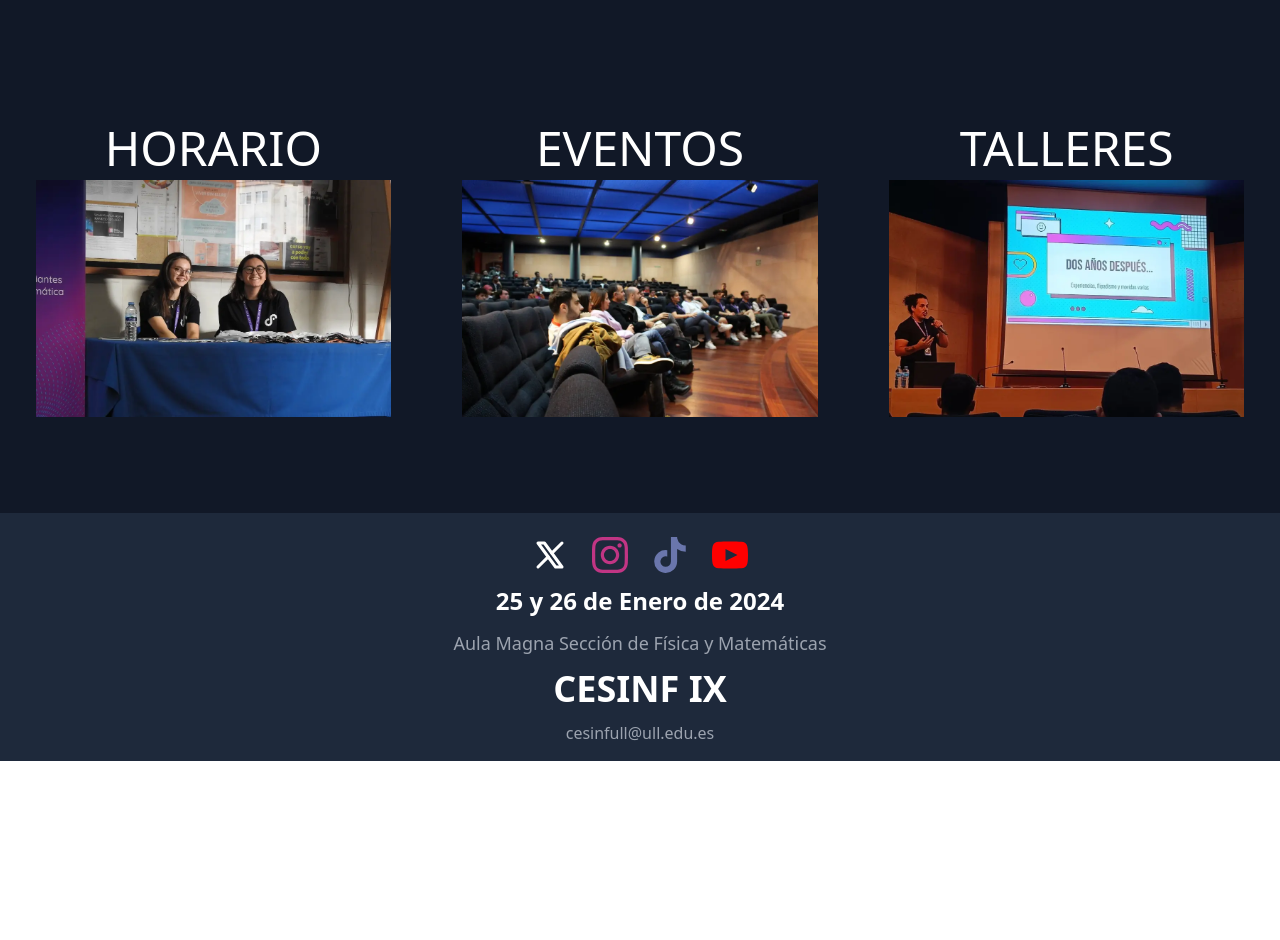
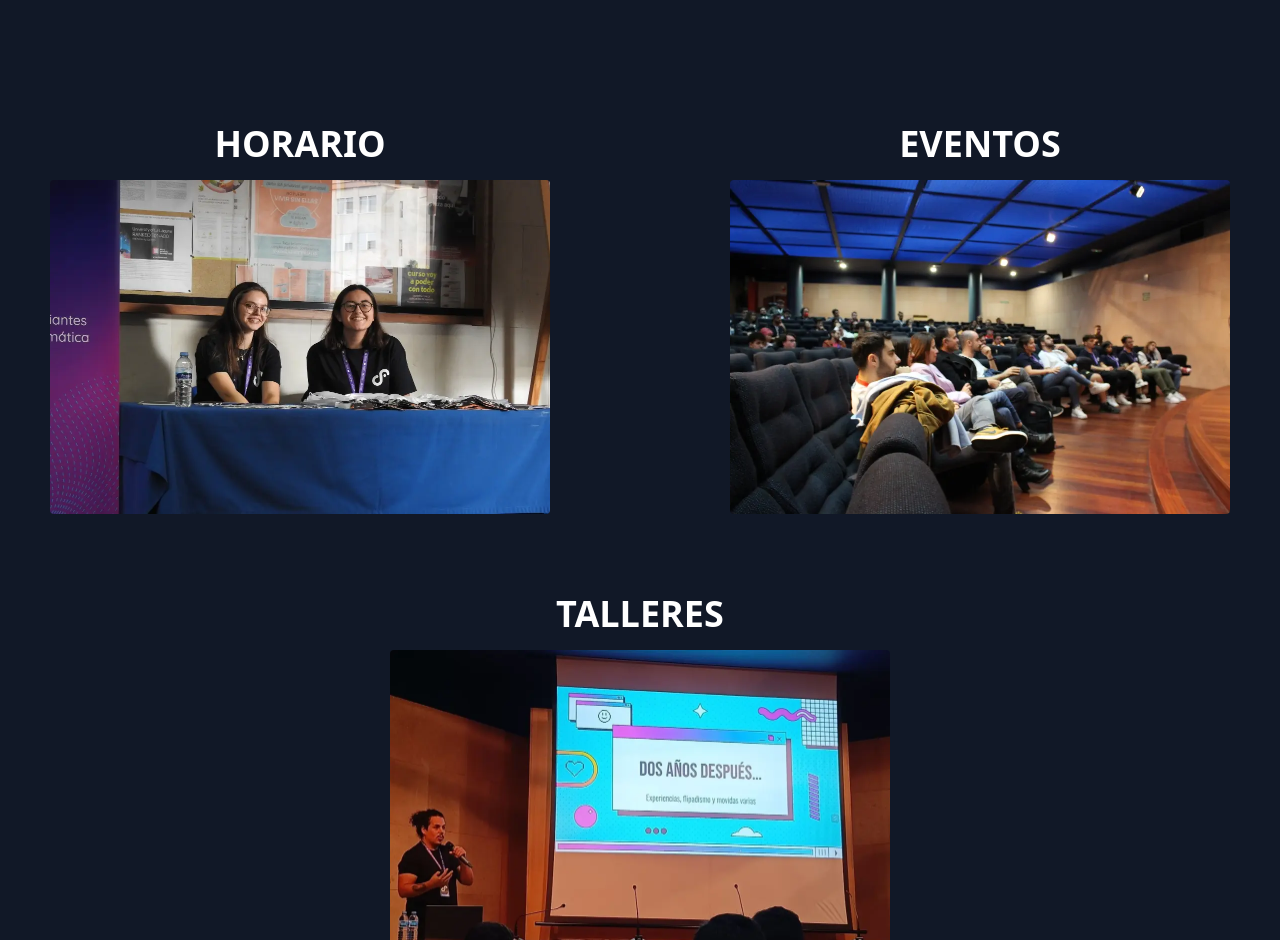
Before and after one commit to CESINFULL/cesinfull.com, a React (Vite) app: page / in a window 1280 px wide. Shown: the part 1860-2800 px from the top of the page. Before the commit the page ends 2621 px from the top, so only its background shows below. Built offline with nearby package versions, Linux system fonts and the light colour scheme.

Commit message:
Refactor the prefooter

```diff
--- a/src/components/MainPageLinks.tsx
+++ b/src/components/MainPageLinks.tsx
@@ -5,37 +5,32 @@ import imgTalleres from '../images/home_link_talleres.webp';
 export default function MainPageLinks() {
   return (
     <>
-      <div className='pb-14 lg:flex lg:place-content-evenly items-center'>
-        <div className='flex flex-col items-center text-center'>
-          <h2 className='text-5xl'>HORARIO</h2>
+      <article className="pb-14 grid grid-cols-1 lg:grid-cols-2 place-items-center gap-20">
+        <section>
+          <h3 className="text-4xl text-center font-bold pb-4">HORARIO</h3>
           <img
-            className='lg:w-10/12 mt-2 mb-10'
+            className="max-w-[370px] max-h-[300px] lg:max-w-[500px] lg:max-h-[400px] rounded"
             src={imgHorario}
-            alt='Foto del horario'
-            width='200'
+            alt="Foto del horario"
           />
-        </div>
-
-        <div className='flex flex-col items-center text-center'>
-          <h2 className='text-5xl'>EVENTOS</h2>
+        </section>
+        <section>
+          <h3 className="text-4xl text-center font-bold pb-4">EVENTOS</h3>
           <img
-            className='lg:w-10/12 mt-2 mb-10'
+            className="max-w-[370px] max-h-[300px] lg:max-w-[500px] lg:max-h-[400px] rounded"
             src={imgEventos}
-            alt='Foto del evento'
-            width='200'
+            alt="Foto del evento"
           />
-        </div>
-
-        <div className='flex flex-col items-center text-center'>
-          <h2 className='text-5xl'>TALLERES</h2>
+        </section>
+        <section className="lg:col-span-2">
+          <h3 className="text-4xl text-center font-bold pb-4">TALLERES</h3>
           <img
-            className='lg:w-10/12 mt-2 mb-10'
+            className="max-w-[370px] max-h-[300px] lg:max-w-[500px] lg:max-h-[400px] rounded"
             src={imgTalleres}
-            alt='Foto del taller'
-            width='200'
+            alt="Foto del taller"
           />
-        </div>
-      </div>
+        </section>
+      </article>
     </>
   );
 }
```
